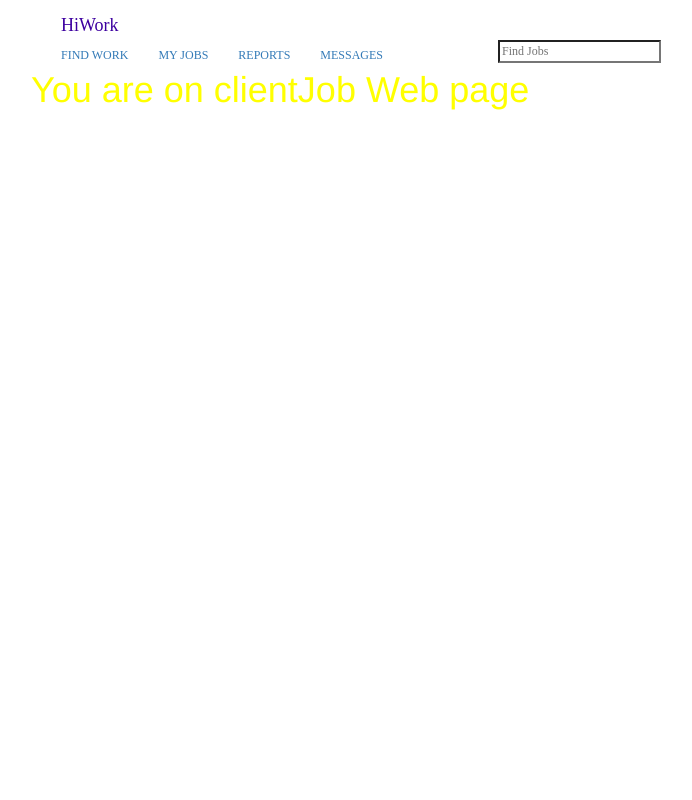
After one commit to karbag89/Django-Example, a Django app: template hiwork/hiworkApp/templates/html/clientJob.html in a window 1280 px wide. The commit adds this page. Shown: the whole page, without its empty margins (234-926 px from the left). Run offline with Django 3.2, Linux system fonts and the light colour scheme; the template is opened without the code that fills it, so the values that code supplies are empty; some libraries are stand-ins or nearby versions.

Commit message:
Hiwork Django project first step_v_0.0.2

```diff
--- /dev/null
+++ b/hiwork/hiworkApp/static/css/base.css
@@ -0,0 +1,58 @@
+.container-fluid .navbar-brand{
+    color: #3d00a0;
+    text-decoration: none;
+    font-weight: 500;
+    width: 106;
+    height: 30;
+    font-family: "Gotham SSm";
+}
+
+.container-fluid .search{
+    color: #3d00a0;
+    margin-top: 10px;
+    margin-left: 100px;
+    text-decoration: none;
+    font-weight: 500;
+}
+
+/* ul li {
+    text-align: center;
+    list-style: none;
+  }
+
+  li {
+    text-align: center;
+  } */
+
+
+#bar {
+    position:absolute;
+    left:50%;
+    top:0;
+    margin-left:-375px; /* negative margin equal to half the width */
+    width:750px;
+    list-style:none;
+}
+
+#text {
+    position:absolute;
+    left:50%;
+    top:50px;
+    margin-left:-375px; /* negative margin equal to half the width */
+    width:750px;
+    list-style:none;
+}
+
+#nav {
+    text-transform: uppercase;
+    font-size: 12px;
+    color: var(--text-2);
+    text-align: left;
+    text-size-adjust: 100%;
+    font-family: "Gotham SSm";
+}
+
+.container-fluid:focus {
+    background: yellow;
+    color: blue;
+  }
--- /dev/null
+++ b/hiwork/hiworkApp/static/css/clientJob.css
@@ -0,0 +1,11 @@
+h1 {
+    color: yellow;
+    text-decoration: none;
+    font-weight: 500;
+    position:absolute;
+    left:50%;
+    top:50px;
+    margin-left:-375px; /* negative margin equal to half the width */
+    width:750px;
+    list-style:none;
+}
--- /dev/null
+++ b/hiwork/hiworkApp/static/css/main.css
@@ -0,0 +1,5 @@
+h1 {
+    color: blue;
+    text-decoration: none;
+    font-weight: 500;
+}
--- /dev/null
+++ b/hiwork/hiworkApp/templates/html/base.html
@@ -0,0 +1,33 @@
+{% load static %}
+
+<html lang="en">
+<head>
+  <title>{% block title %}{% endblock %}</title>
+  <meta charset="utf-8">
+  <meta name="viewport" content="width=device-width, initial-scale=1">
+  <link rel="stylesheet" href="https://maxcdn.bootstrapcdn.com/bootstrap/3.4.1/css/bootstrap.min.css">
+  <link rel="stylesheet" type="text/css" href="static/css/base.css">
+  <script src="https://ajax.googleapis.com/ajax/libs/jquery/3.4.1/jquery.min.js"></script>
+  <script src="https://maxcdn.bootstrapcdn.com/bootstrap/3.4.1/js/bootstrap.min.js"></script>
+</head>
+<body>
+    <nav class="navbar-navbar-default">
+        <div class="container-fluid" id="bar">
+            <div class="navbar-header">
+                <a class="navbar-brand" id ="name" href="/">HiWork</a>
+            </div>
+            <ul class="nav navbar-nav" id="nav">
+                <li class="active" id="find_work"><a href="">Find Work</a></li>
+                <li><a href="clientJob">MY JOBS</a></li>
+                <li><a href="devJob">REPORTS</a></li>
+                <li><a href="#">MESSAGES</a></li>
+                <li class="search"><input type="search" name="q" data-cy="search-input" tabindex="0" placeholder="Find Jobs" aria-label="Find Jobs" class="nav-form-control"></li>
+            </ul>
+        </div>
+    </nav>
+    <div class="wrapper">
+        {% block content %}
+        {% endblock %}
+    </div>
+</body>
+</html>
--- /dev/null
+++ b/hiwork/hiworkApp/templates/html/clientJob.html
@@ -0,0 +1,7 @@
+{% extends "html/base.html" %}
+{% block title%} ClientJob Page {% endblock %}
+
+{% block content %}
+    <link rel="stylesheet" type="text/css" href="static/css/clientJob.css">
+    <h1>You are on clientJob Web page</h1>
+{% endblock %}
```
Also changed, not shown: hiwork/hiworkApp/static/css/devJob.css (added, +11 -0 lines), hiwork/hiworkApp/templates/css/clientJob.css (deleted, +0 -8 lines), hiwork/hiworkApp/templates/html/devJob.html (added, +7 -0 lines), hiwork/hiworkApp/templates/html/main.html (+12 -2 lines), hiwork/hiworkApp/views.py (+4 -7 lines).
